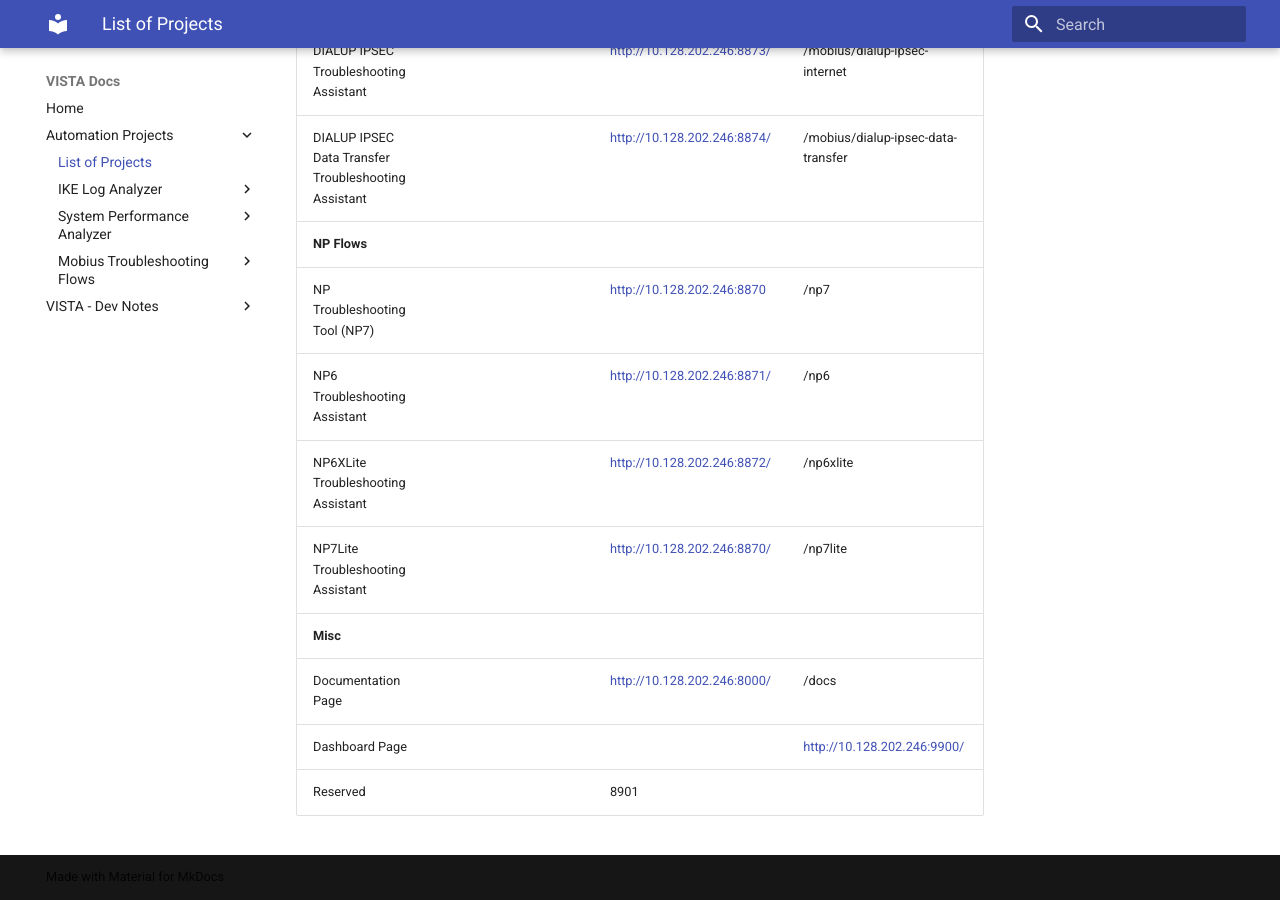
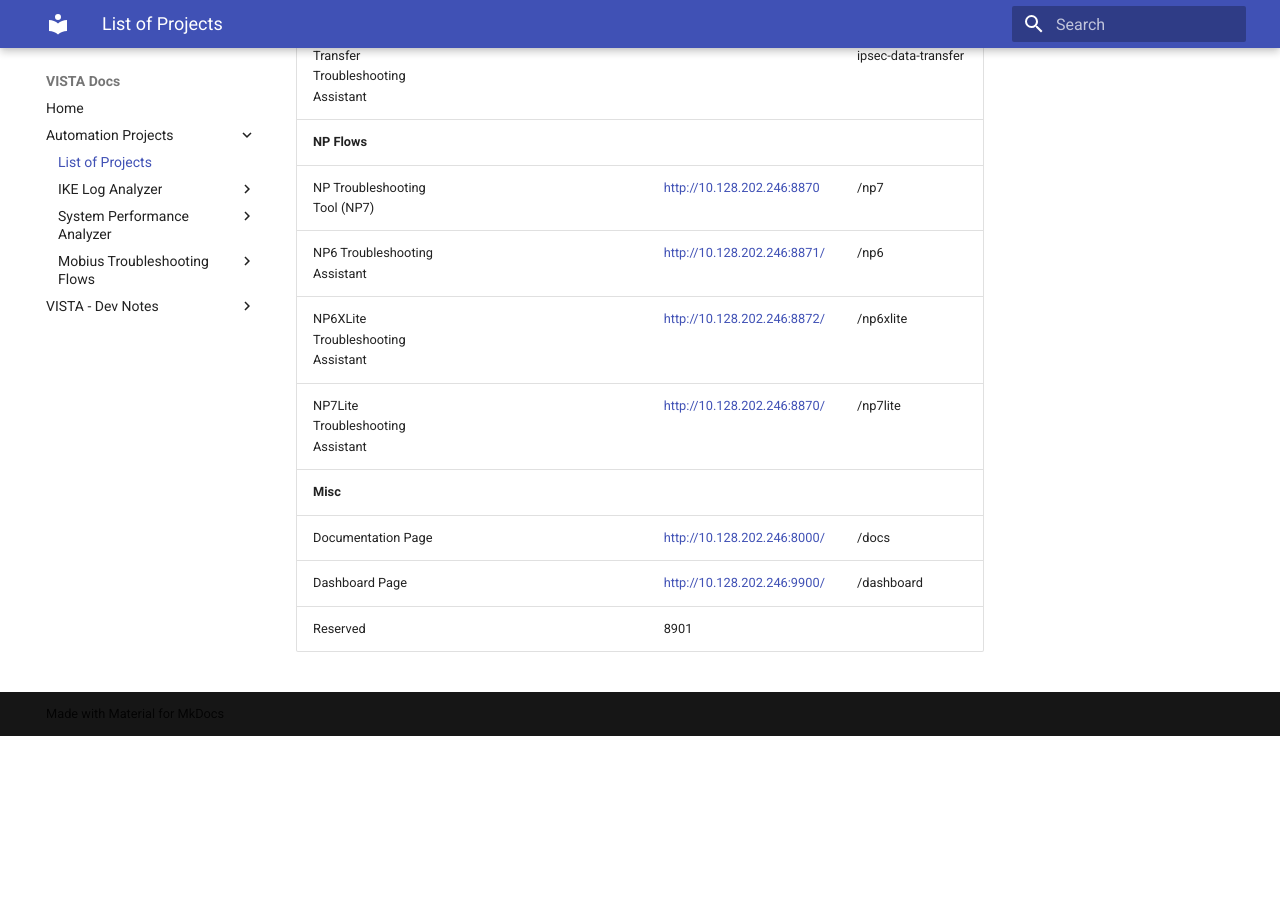
Before and after one commit to ProjectVISTA/VISTA-docs, an MkDocs documentation site: the page built from docs/list-of-projects.md, in a window 1280 px wide and 900 px high, scrolled down 1111 px. Built offline with MkDocs 1.6.1 and Material for MkDocs 9.7.7, drawn with Linux system fonts in a browser that asks for light colours; after the commit the page ends 1847 px from its top, so only the background shows below that.

Commit message:
small typo

```diff
--- a/docs/list-of-projects.md
+++ b/docs/list-of-projects.md
@@ -22,5 +22,5 @@
 | NP7Lite Troubleshooting Assistant  | | [http://10.128.202.246:8870/](http://10.128.202.246:8870/) | /np7lite |
 | **Misc**   |         |  | |
 | Documentation Page | | [http://10.128.202.246:8000/](http://10.128.202.246:8000/) | /docs |
-| Dashboard Page | | | [http://10.128.202.246:9900/](http://10.128.202.246:9900/) | /dashboard |
+| Dashboard Page | | [http://10.128.202.246:9900/](http://10.128.202.246:9900/) | /dashboard |
 | Reserved | | 8901 | |
```
